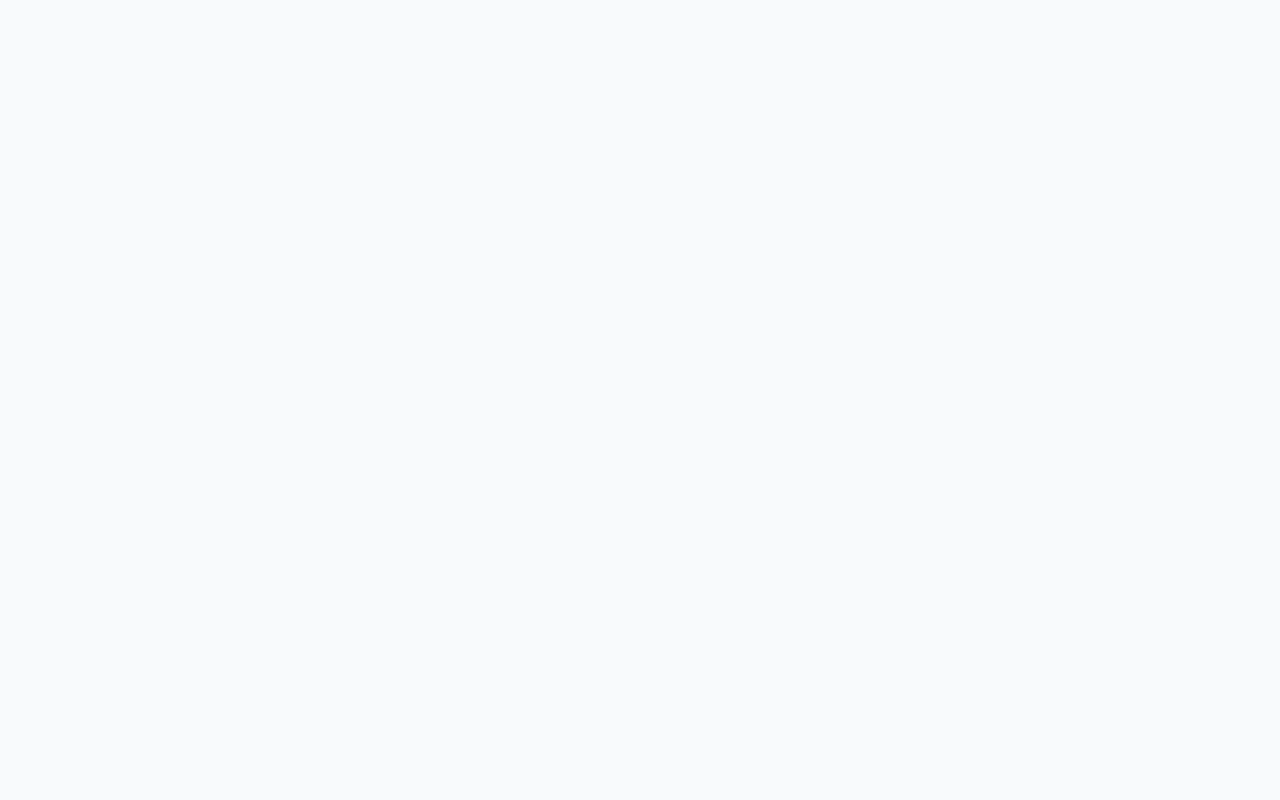
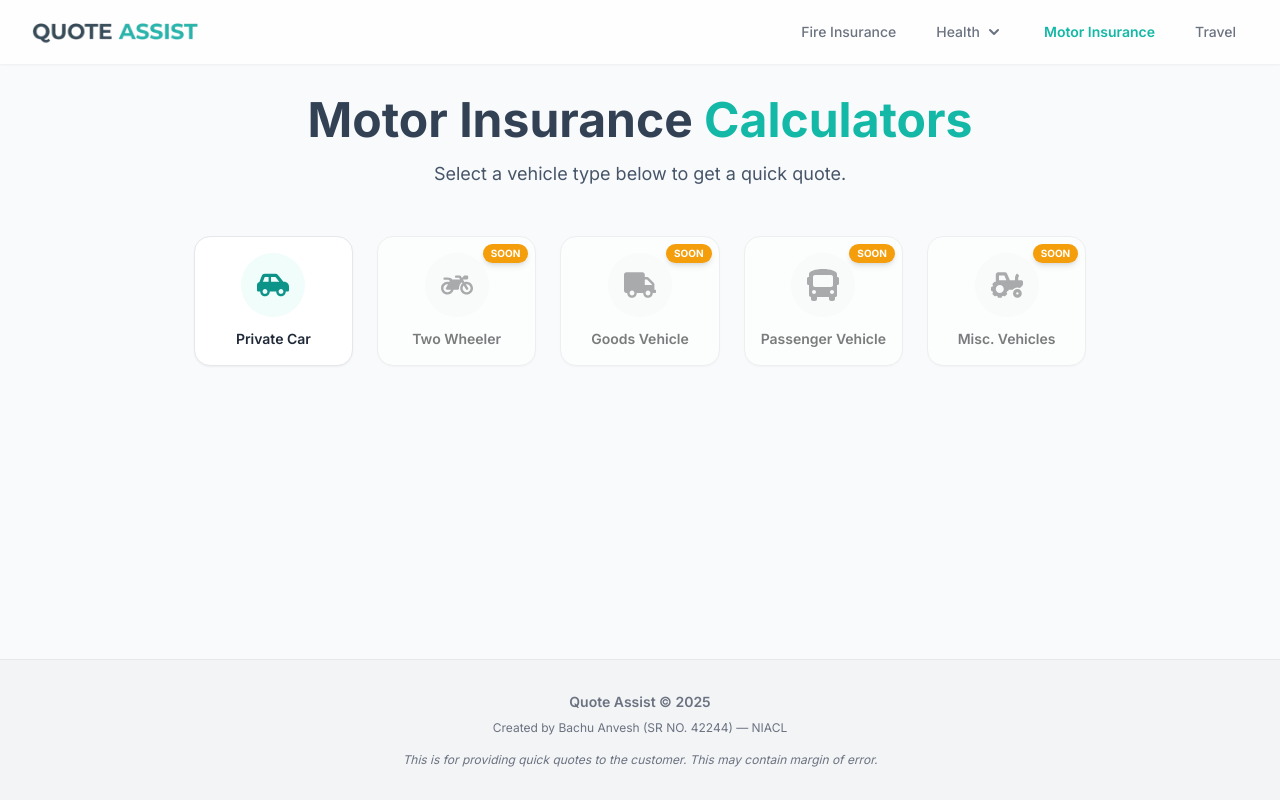
Before and after one commit to Anvesh183/premium-calc, a React (Create React App) app: page /motor in a window 1280 px wide. Before the commit this address had no page. Built offline with nearby package versions, Linux system fonts and the light colour scheme.

Commit message:
new ui for landing pages

```diff
--- a/package.json
+++ b/package.json
@@ -11,6 +11,7 @@
     "framer-motion": "^12.23.24",
     "react": "^18.2.0",
     "react-dom": "^18.2.0",
+    "react-icons": "^5.5.0",
     "react-router-dom": "^6.22.3",
     "react-scripts": "5.0.1",
     "react-spinners": "^0.17.0",
--- a/src/App.js
+++ b/src/App.js
@@ -8,7 +8,7 @@ import {
 import { motion } from "framer-motion";
 import Navbar from "./components/common/Navbar";
 import Spinner from "./components/common/Spinner";
-import Footer from "./components/common/Footer"; // Import the new Footer component
+import Footer from "./components/common/Footer";
 
 const LandingPage = lazy(() => import("./pages/LandingPage"));
 const FireInsuranceCalculator = lazy(() =>
@@ -18,6 +18,11 @@ const GipsaGmcCalculator = lazy(() => import("./pages/GipsaGmcCalculator"));
 const TravelInsuranceCalculator = lazy(() =>
   import("./pages/TravelInsuranceCalculator")
 );
+
+// Health Pages
+const HealthInsuranceLandingPage = lazy(() =>
+  import("./pages/HealthInsuranceLandingPage")
+);
 const FloaterMediclaimCalculator = lazy(() =>
   import("./pages/FloaterMediclaimCalculator")
 );
@@ -25,6 +30,17 @@ const NewIndiaMediclaimCalculator = lazy(() =>
   import("./pages/NewIndiaMediclaimCalculator")
 );
 const YuvaBharatCalculator = lazy(() => import("./pages/YuvaBharatCalculator"));
+
+// Motor Pages
+const MotorInsuranceLandingPage = lazy(() =>
+  import("./pages/MotorInsuranceLandingPage")
+);
+const PrivateCarCalculator = lazy(() =>
+  import("./pages/motor-insurance/PrivateCarCalculator")
+);
+const TwoWheelerCalculator = lazy(() =>
+  import("./pages/motor-insurance/TwoWheelerCalculator")
+);
 
 const AppLayout = () => (
   <div className="flex flex-col min-h-screen">
@@ -58,6 +74,9 @@ function App() {
               path="travel-insurance"
               element={<TravelInsuranceCalculator />}
             />
+
+            {/* Health Hub and Calculators */}
+            <Route path="health" element={<HealthInsuranceLandingPage />} />
             <Route
               path="floater-mediclaim"
               element={<FloaterMediclaimCalculator />}
@@ -67,6 +86,17 @@ function App() {
               element={<NewIndiaMediclaimCalculator />}
             />
             <Route path="yuva-bharat" element={<YuvaBharatCalculator />} />
+
+            {/* Motor Hub and Calculators */}
+            <Route path="motor" element={<MotorInsuranceLandingPage />} />
+            <Route
+              path="motor/private-car"
+              element={<PrivateCarCalculator />}
+            />
+            <Route
+              path="motor/two-wheeler"
+              element={<TwoWheelerCalculator />}
+            />
           </Route>
         </Routes>
       </Suspense>
--- /dev/null
+++ b/src/components/common/IconCalculatorCard.js
@@ -0,0 +1,45 @@
+import React from "react";
+import { Link } from "react-router-dom";
+import { motion } from "framer-motion";
+
+const itemVariants = {
+  hidden: { y: 20, opacity: 0 },
+  visible: { y: 0, opacity: 1 },
+};
+
+const IconCalculatorCard = ({ to, title, icon, isUnderConstruction }) => {
+  const cardContent = (
+    <div className="flex flex-col items-center text-center">
+      <div className="bg-teal-50 p-4 rounded-full mb-3 group-hover:bg-teal-100 transition-colors">
+        {icon}
+      </div>
+      <h3 className="text-sm font-semibold text-gray-800 group-hover:text-teal-600">
+        {title}
+      </h3>
+    </div>
+  );
+
+  return (
+    <motion.div variants={itemVariants} className="relative">
+      {isUnderConstruction && (
+        <div className="absolute top-2 right-2 bg-amber-500 text-white text-[10px] font-bold px-2 py-0.5 rounded-full z-10 shadow-md">
+          SOON
+        </div>
+      )}
+      <div className={isUnderConstruction ? "grayscale opacity-60" : ""}>
+        <Link
+          to={to}
+          className={`group block p-4 bg-white rounded-2xl shadow-sm border border-gray-200 transition-all duration-300 ease-in-out ${
+            isUnderConstruction
+              ? "pointer-events-none"
+              : "hover:border-teal-500 hover:shadow-lg transform hover:-translate-y-1"
+          }`}
+        >
+          {cardContent}
+        </Link>
+      </div>
+    </motion.div>
+  );
+};
+
+export default IconCalculatorCard;
--- a/src/components/common/Navbar.js
+++ b/src/components/common/Navbar.js
@@ -54,12 +54,6 @@ const Navbar = () => {
               <NavLink to="/fire-insurance" className={navLinkClasses}>
                 Fire Insurance
               </NavLink>
-              <NavLink to="/gipsa-gmc" className={navLinkClasses}>
-                GIPSA GMC
-              </NavLink>
-              <NavLink to="/travel-insurance" className={navLinkClasses}>
-                Travel Insurance
-              </NavLink>
 
               {/* Health Insurance Dropdown */}
               <div className="relative" ref={dropdownRef}>
@@ -67,7 +61,7 @@ const Navbar = () => {
                   onClick={() => setIsHealthDropdownOpen(!isHealthDropdownOpen)}
                   className="px-3 py-2 rounded-md text-sm font-medium text-gray-500 hover:text-teal-500 focus:outline-none flex items-center"
                 >
-                  Health Insurance
+                  Health
                   <svg
                     className="ml-1 h-5 w-5"
                     xmlns="http://www.w3.org/2000/svg"
@@ -109,6 +103,14 @@ const Navbar = () => {
                   </div>
                 )}
               </div>
+
+              <NavLink to="/motor" className={navLinkClasses}>
+                Motor Insurance
+              </NavLink>
+
+              <NavLink to="/travel-insurance" className={navLinkClasses}>
+                Travel
+              </NavLink>
             </div>
           </div>
           <div className="-mr-2 flex md:hidden">
@@ -145,7 +147,6 @@ const Navbar = () => {
         </div>
       </div>
 
-      {/* Mobile Menu */}
       {isMobileMenuOpen && (
         <div className="md:hidden">
           <div className="px-2 pt-2 pb-3 space-y-1 sm:px-3">
@@ -157,11 +158,11 @@ const Navbar = () => {
               Fire Insurance
             </NavLink>
             <NavLink
-              to="/gipsa-gmc"
+              to="/motor"
               onClick={closeAllMenus}
               className={mobileNavLinkClasses}
             >
-              GIPSA GMC
+              Motor Insurance
             </NavLink>
             <NavLink
               to="/travel-insurance"
@@ -170,55 +171,30 @@ const Navbar = () => {
             >
               Travel Insurance
             </NavLink>
-
-            {/* Mobile Health Accordion */}
-            <div>
-              <button
-                onClick={() => setIsMobileHealthOpen(!isMobileHealthOpen)}
-                className="w-full flex justify-between items-center px-3 py-2 rounded-md text-base font-medium text-gray-600 hover:bg-gray-100"
-              >
-                <span>Health Insurance</span>
-                <svg
-                  className={`h-5 w-5 transform transition-transform ${
-                    isMobileHealthOpen ? "rotate-180" : ""
-                  }`}
-                  xmlns="http://www.w3.org/2000/svg"
-                  viewBox="0 0 20 20"
-                  fill="currentColor"
-                >
-                  <path
-                    fillRule="evenodd"
-                    d="M5.293 7.293a1 1 0 011.414 0L10 10.586l3.293-3.293a1 1 0 111.414 1.414l-4 4a1 1 0 01-1.414 0l-4-4a1 1 0 010-1.414z"
-                    clipRule="evenodd"
-                  />
-                </svg>
-              </button>
-              {isMobileHealthOpen && (
-                <div className="pl-4 mt-1 space-y-1">
+            <h3 className="px-3 pt-4 pb-2 text-xs font-semibold text-gray-500 uppercase tracking-wider">
+              Health Insurance
+            </h3>
             <NavLink
               to="/floater-mediclaim"
               onClick={closeAllMenus}
-                    className={mobileNavLinkClasses}
+              className="block pl-3 pr-4 py-2 border-l-4 text-base font-medium text-gray-600 hover:text-gray-800 hover:bg-gray-50 border-transparent"
             >
               Floater Mediclaim
             </NavLink>
             <NavLink
               to="/new-india-mediclaim"
               onClick={closeAllMenus}
-                    className={mobileNavLinkClasses}
+              className="block pl-3 pr-4 py-2 border-l-4 text-base font-medium text-gray-600 hover:text-gray-800 hover:bg-gray-50 border-transparent"
             >
               New India Mediclaim
             </NavLink>
             <NavLink
               to="/yuva-bharat"
               onClick={closeAllMenus}
-                    className={mobileNavLinkClasses}
+              className="block pl-3 pr-4 py-2 border-l-4 text-base font-medium text-gray-600 hover:text-gray-800 hover:bg-gray-50 border-transparent"
             >
               Yuva Bharat Policy
             </NavLink>
-                </div>
-              )}
-            </div>
           </div>
         </div>
       )}
--- /dev/null
+++ b/src/pages/HealthInsuranceLandingPage.js
@@ -0,0 +1,73 @@
+import React from "react";
+import { motion } from "framer-motion";
+import IconCalculatorCard from "../components/common/IconCalculatorCard";
+import { FaUsers, FaUserMd, FaChild } from "react-icons/fa";
+
+const healthCalculators = [
+  {
+    to: "/floater-mediclaim",
+    title: "Floater Mediclaim",
+    icon: <FaUsers className="h-8 w-8 text-teal-600" />,
+    isUnderConstruction: false,
+  },
+  {
+    to: "/new-india-mediclaim",
+    title: "New India Mediclaim",
+    icon: <FaUserMd className="h-8 w-8 text-teal-600" />,
+    isUnderConstruction: true,
+  },
+  {
+    to: "/yuva-bharat",
+    title: "Yuva Bharat Policy",
+    icon: <FaChild className="h-8 w-8 text-teal-600" />,
+    isUnderConstruction: true,
+  },
+];
+
+const containerVariants = {
+  hidden: { opacity: 0 },
+  visible: {
+    opacity: 1,
+    transition: {
+      staggerChildren: 0.05,
+    },
+  },
+};
+
+const HealthInsuranceLandingPage = () => {
+  return (
+    <div className="p-4 md:p-8">
+      <div className="max-w-7xl mx-auto">
+        <header className="text-center mb-12">
+          <h1 className="text-4xl md:text-5xl font-extrabold text-slate-800">
+            Health Insurance <span className="text-teal-500">Calculators</span>
+          </h1>
+          <p className="mt-4 text-lg text-slate-600">
+            Select a policy type below to get a quick quote.
+          </p>
+        </header>
+
+        <div className="flex justify-center">
+          <motion.div
+            className="grid grid-cols-2 sm:grid-cols-3 gap-4 md:gap-6"
+            variants={containerVariants}
+            initial="hidden"
+            animate="visible"
+          >
+            {healthCalculators.map((calc) => (
+              <IconCalculatorCard
+                key={calc.to}
+                to={calc.to}
+                title={calc.title}
+                icon={calc.icon}
+                isUnderConstruction={calc.isUnderConstruction}
+              />
+            ))}
+          </motion.div>
+        </div>
+      </div>
+    </div>
+  );
+};
+
+export default HealthInsuranceLandingPage;
--- /dev/null
+++ b/src/pages/MotorInsuranceLandingPage.js
@@ -0,0 +1,92 @@
+import React from "react";
+import { motion } from "framer-motion";
+import IconCalculatorCard from "../components/common/IconCalculatorCard";
+import {
+  FaCarSide,
+  FaMotorcycle,
+  FaTruck,
+  FaBus,
+  FaBolt,
+  FaTractor,
+} from "react-icons/fa";
+
+const motorCalculators = [
+  {
+    to: "/motor/private-car",
+    title: "Private Car",
+    icon: <FaCarSide className="h-8 w-8 text-teal-600" />,
+    isUnderConstruction: false,
+  },
+  {
+    to: "/motor/two-wheeler",
+    title: "Two Wheeler",
+    icon: <FaMotorcycle className="h-8 w-8 text-teal-600" />,
+    isUnderConstruction: true,
+  },
+  {
+    to: "/motor/goods-carrying",
+    title: "Goods Vehicle",
+    icon: <FaTruck className="h-8 w-8 text-teal-600" />,
+    isUnderConstruction: true,
+  },
+  {
+    to: "/motor/passenger-carrying",
+    title: "Passenger Vehicle",
+    icon: <FaBus className="h-8 w-8 text-teal-600" />,
+    isUnderConstruction: true,
+  },
+  {
+    to: "/motor/misc-vehicles",
+    title: "Misc. Vehicles",
+    icon: <FaTractor className="h-8 w-8 text-teal-600" />,
+    isUnderConstruction: true,
+  },
+];
+
+const containerVariants = {
+  hidden: { opacity: 0 },
+  visible: {
+    opacity: 1,
+    transition: {
+      staggerChildren: 0.05,
+    },
+  },
+};
+
+const MotorInsuranceLandingPage = () => {
+  return (
+    <div className="p-4 md:p-8">
+      <div className="max-w-7xl mx-auto">
+        <header className="text-center mb-12">
+          <h1 className="text-4xl md:text-5xl font-extrabold text-slate-800">
+            Motor Insurance <span className="text-teal-500">Calculators</span>
+          </h1>
+          <p className="mt-4 text-lg text-slate-600">
+            Select a vehicle type below to get a quick quote.
+          </p>
+        </header>
+
+        <div className="flex justify-center">
+          <motion.div
+            className="grid grid-cols-2 sm:grid-cols-3 md:grid-cols-4 lg:grid-cols-5 gap-4 md:gap-6"
+            variants={containerVariants}
+            initial="hidden"
+            animate="visible"
+          >
+            {motorCalculators.map((calc) => (
+              <IconCalculatorCard
+                key={calc.to}
+                to={calc.to}
+                title={calc.title}
+                icon={calc.icon}
+                isUnderConstruction={calc.isUnderConstruction}
+              />
+            ))}
+          </motion.div>
+        </div>
+      </div>
+    </div>
+  );
+};
+
+export default MotorInsuranceLandingPage;
```
Also changed, not shown: 1 other file (tests, documents, lock files or other folders). Lines whose indentation alone changed are shown as unchanged.
